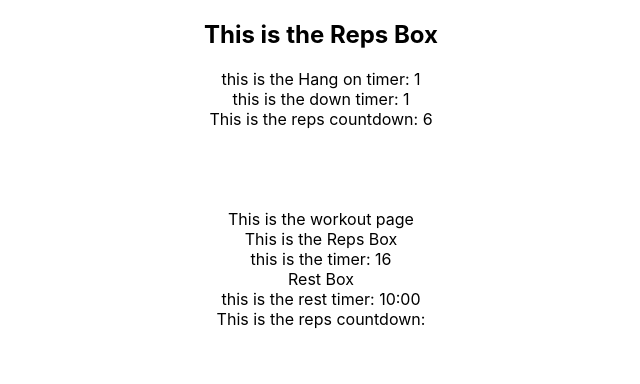
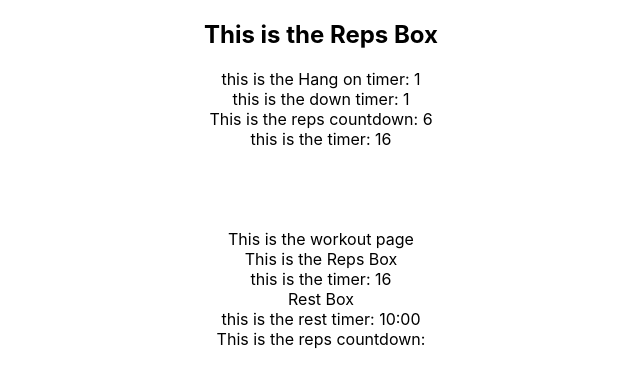
Before and after one commit to jhmccandless/hangboard-workout, a React (Create React App) app: page /current_workout in a window 1280 px wide. Shown: the top 384 px of the page, without its empty margins (319-959 px from the left). Built offline with nearby package versions, Linux system fonts and the light colour scheme.

Commit message:
have the rep box filled with everything it needs, now just css

```diff
--- a/src/components/RepsBoxUI.jsx
+++ b/src/components/RepsBoxUI.jsx
@@ -2,16 +2,16 @@ import React from "react";
 import TwoTimersUI from "./TwoTimersUI";
 import RepCount from "../containers/RepCount";
 import GetCountUI from "./GetCountUI";
+import TimerUI from "./TimerUI";
 
 function RepsBoxUI({
   downTime,
   hangTime,
   isHangActive,
   repsTotal,
-  totalTime,
   countdownReps,
+  resetHangTimer,
 }) {
-  console.log(downTime);
   return (
     <>
       <h2>This is the Reps Box</h2>
@@ -26,6 +26,12 @@ function RepsBoxUI({
         countStop={isHangActive}
         eachRepTimer={downTime + hangTime}
       />
+      <TimerUI
+        timerTotal={downTime + hangTime}
+        count={repsTotal}
+        timerActivator={isHangActive}
+        whichTimerReset={resetHangTimer}
+      />
 
       {/*
         >>>>>>>>>timer
--- a/src/components/TimerUI.jsx
+++ b/src/components/TimerUI.jsx
@@ -1,20 +1,14 @@
 import React, { useState, useEffect } from "react";
 
-function SetTimerUI({
-  totalTime,
-  isHangActive,
-  resetHangTimer,
-  timer1,
-  timer2,
-  repsTotal,
-}) {
-  const repsTimer = (timer1 + timer2) * repsTotal;
+function TimerUI({ timerActivator, whichTimerReset, timerTotal, count }) {
+  // console.log(whichTimerReset);
+  const repsTimer = timerTotal * count;
   const [setTime, setSetTime] = useState(repsTimer);
   useEffect(() => {
     if (setTime <= 0) {
       setSetTime(repsTimer);
-      resetHangTimer();
-    } else if (isHangActive) {
+      whichTimerReset();
+    } else if (timerActivator) {
       const timer1 = setTimeout(() => {
         setSetTime((setTime) => {
           return setTime - 1;
@@ -22,7 +16,7 @@ function SetTimerUI({
       }, 1000);
       return () => window.clearTimeout(timer1);
     }
-  }, [setTime, isHangActive, resetHangTimer, repsTimer]);
+  }, [setTime, timerActivator, whichTimerReset, repsTimer]);
   return (
     <>
       {/* <h2>This is the set timer</h2> */}
@@ -31,4 +25,4 @@ function SetTimerUI({
   );
 }
 
-export default SetTimerUI;
+export default TimerUI;
--- a/src/components/TwoTimersUI.jsx
+++ b/src/components/TwoTimersUI.jsx
@@ -1,7 +1,7 @@
 import React, { useState, useEffect } from "react";
 import RepCount from "../containers/RepCount";
 
-function TwoTimersUI({ whichTimer1, whichTimer2, timerStop, whichCountdown }) {
+function TwoTimersUI({ whichTimer1, whichTimer2, timerStop }) {
   const [timer1, setTimer1] = useState(whichTimer1);
   const [isTimer1Active, setIsTimer1Active] = useState(true);
   const [timer2, setTimer2] = useState(whichTimer2);
@@ -16,7 +16,6 @@ function TwoTimersUI({ whichTimer1, whichTimer2, timerStop, whichCountdown }) {
         setIsTimer1Active(false);
         setIsTimer2Active(true);
         setTimer1(whichTimer1);
-        // whichCountdown();
       } else if (isTimer2Active) {
         const timer1 = setTimeout(() => {
           setTimer2((timer2) => timer2 - 1);
--- a/src/containers/RepsBox.jsx
+++ b/src/containers/RepsBox.jsx
@@ -1,6 +1,6 @@
 import RepsBoxUI from "../components/RepsBoxUI";
 import { connect } from "react-redux";
-import { countdownRepsAction } from "../action";
+import { countdownRepsAction, resetHangTimerAction } from "../action";
 
 function mapStateToProps(state) {
   return {
@@ -17,6 +17,9 @@ function mapDispatchToProps(dispatch) {
     countdownReps: function () {
       dispatch(countdownRepsAction());
     },
+    resetHangTimer: function (data) {
+      dispatch(resetHangTimerAction(data));
+    },
   };
 }
 
```
